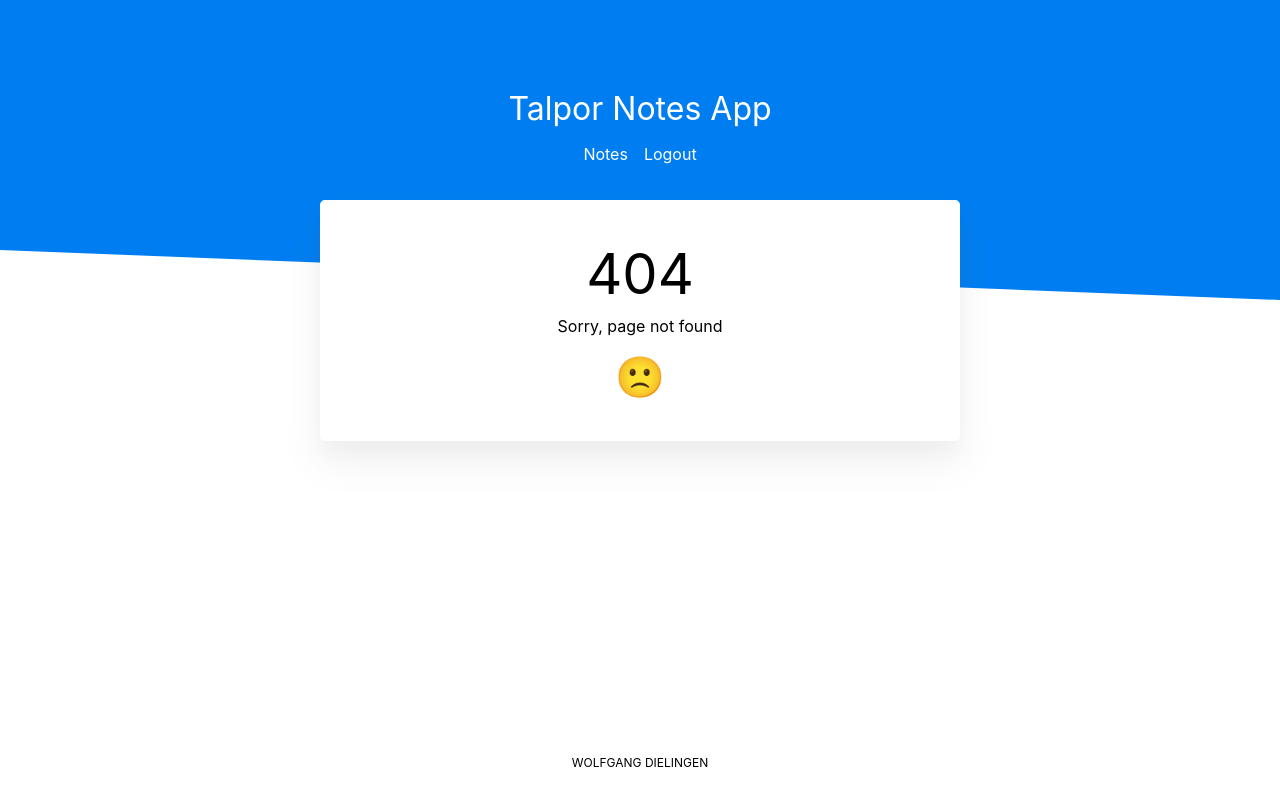
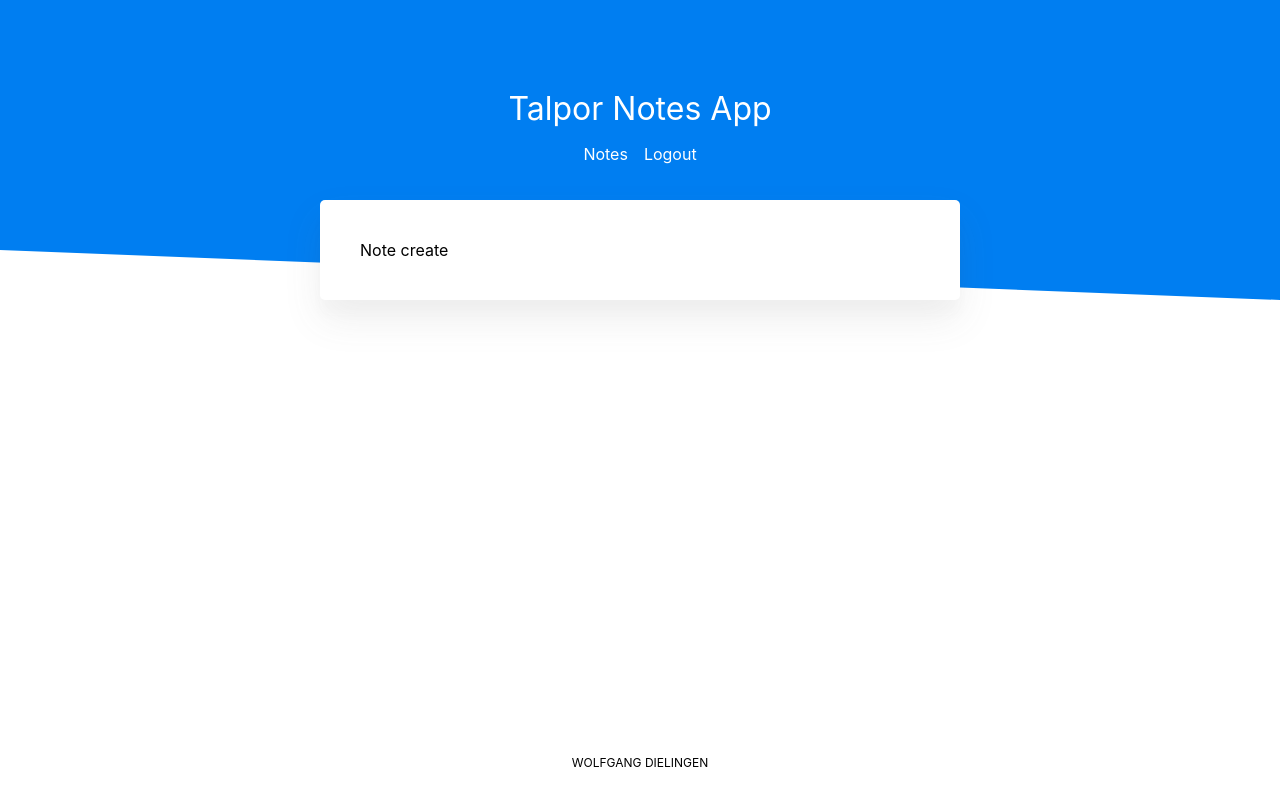
Before and after one commit to wolfgangdie/talpor-notes-app, a React (Create React App) app in the folder frontend/: page /notes/create in a window 1280 px wide. Before the commit this address had no page. Built offline with nearby package versions, Linux system fonts and the light colour scheme; sample sign-in values are in the browser's storage.

Commit message:
Creation of protected routes
Creation of Protected component for create only authed users routes. Creation of List and Create components for notes.

```diff
--- a/frontend/src/App.js
+++ b/frontend/src/App.js
@@ -3,7 +3,7 @@ import { connect } from "react-redux";
 import { BrowserRouter as Router } from "react-router-dom";
 import { ToastContainer } from "react-toastify";
 
-import BaseRouter from "./routes";
+import BaseRouter from "./Routes";
 import { checkTokenExpiration } from "./store/actions/auth";
 
 import "react-toastify/dist/ReactToastify.min.css";
--- /dev/null
+++ b/frontend/src/Routes.js
@@ -0,0 +1,25 @@
+import React from "react";
+import { Route, Switch, withRouter } from "react-router-dom";
+
+import Home from "./containers/Home";
+import Login from "./containers/Login";
+import NoMatch from "./containers/NoMatch";
+import NoteCreate from "./containers/notes/Create";
+import NotesList from "./containers/notes/List";
+import Protected from "./containers/Protected";
+import Register from "./containers/Register";
+
+const BaseRouter = () => (
+  <div className="router">
+    <Switch>
+      <Route exact path="/" component={Home} />
+      <Route exact path="/login/" component={Login} />
+      <Route exact path="/register/" component={Register} />
+      <Protected exact path="/notes/" component={NotesList} />
+      <Protected exact path="/notes/create/" component={NoteCreate} />
+      <Route component={NoMatch} />
+    </Switch>
+  </div>
+);
+
+export default withRouter(BaseRouter);
--- /dev/null
+++ b/frontend/src/containers/notes/Create.js
@@ -0,0 +1,15 @@
+import React, { Component } from "react";
+
+import Layout from "../../components/Layout";
+
+class NoteCreate extends Component {
+  render = () => {
+    return (
+      <Layout>
+        <div className="notes create">Note create</div>
+      </Layout>
+    );
+  };
+}
+
+export default NoteCreate;
--- /dev/null
+++ b/frontend/src/containers/notes/List.js
@@ -0,0 +1,15 @@
+import React, { Component } from "react";
+
+import Layout from "../../components/Layout";
+
+class NotesList extends Component {
+  render = () => {
+    return (
+      <Layout>
+        <div className="notes list">Notes list</div>
+      </Layout>
+    );
+  };
+}
+
+export default NotesList;
--- a/frontend/src/routes/index.js
+++ /dev/null
@@ -1,20 +0,0 @@
-import React from "react";
-import { Route, Switch, withRouter } from "react-router-dom";
-
-import Home from "../containers/Home";
-import Login from "../containers/Login";
-import NoMatch from "../containers/NoMatch";
-import Register from "../containers/Register";
-
-const BaseRouter = () => (
-  <div className="router">
-    <Switch>
-      <Route exact path="/" component={Home} />
-      <Route exact path="/login/" component={Login} />
-      <Route exact path="/register/" component={Register} />
-      <Route component={NoMatch} />
-    </Switch>
-  </div>
-);
-
-export default withRouter(BaseRouter);
```
Also changed, not shown: frontend/src/containers/Protected.js (renamed from frontend/src/routes/Protected.js).
